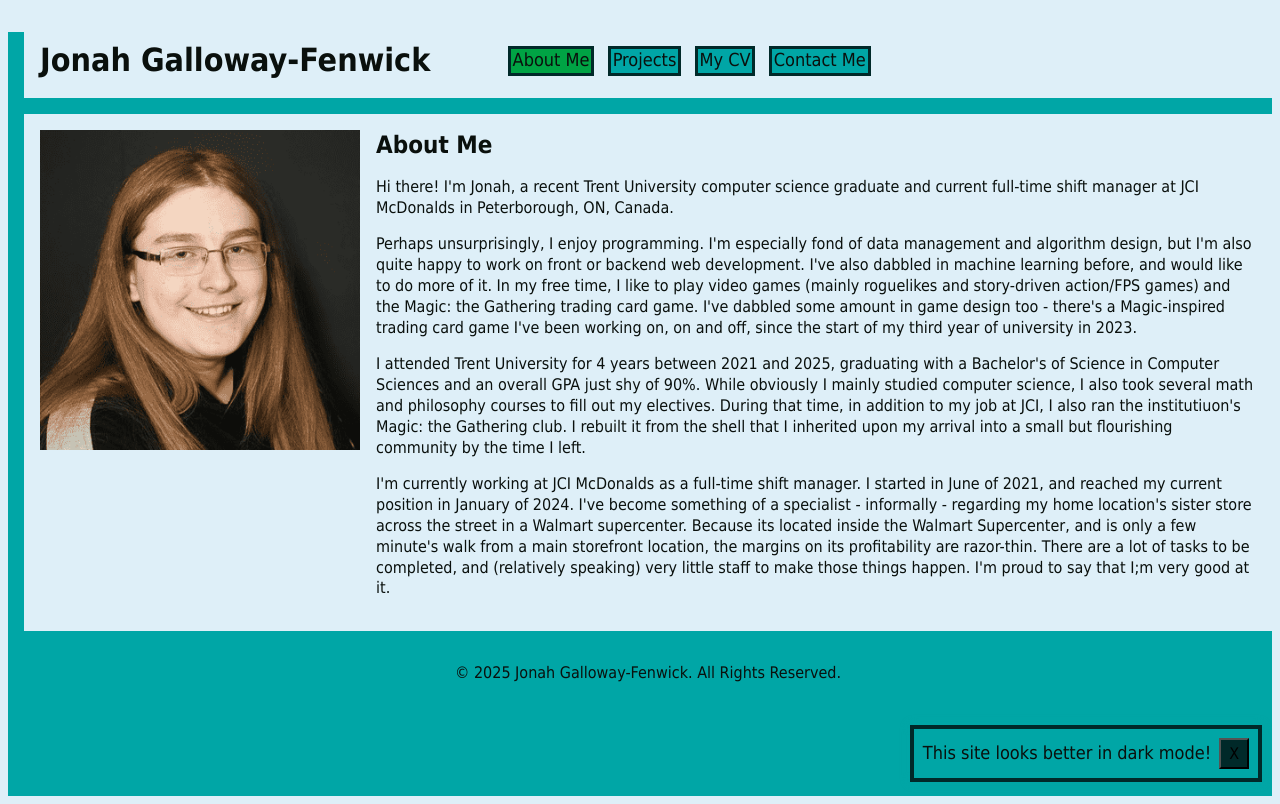
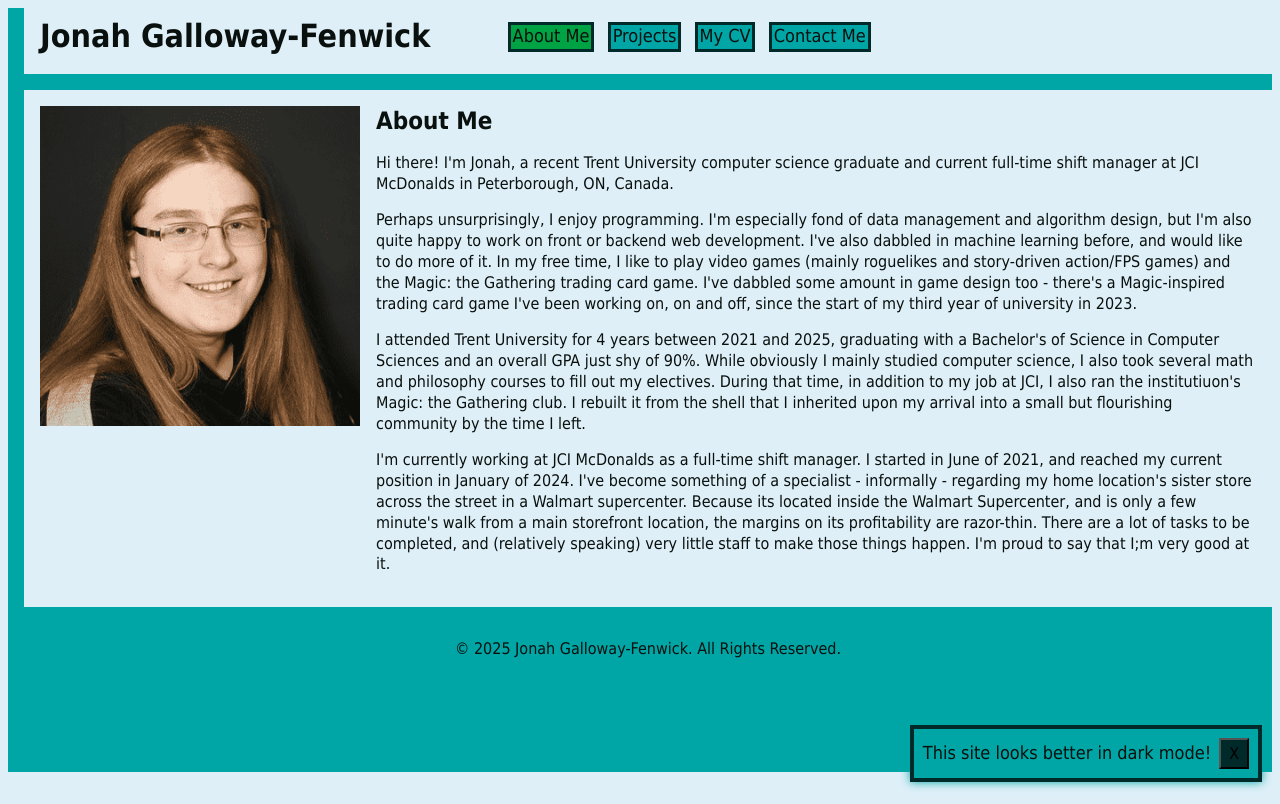
Before and after one commit to SwishyFishy/AboutMeWebsite, a React (Vite) app in the folder MyWebsite/: page / in a window 1280 px wide. Built offline with nearby package versions, Linux system fonts and the light colour scheme.

Commit message:
Float the page header

```diff
--- a/MyWebsite/src/styles/Header.css
+++ b/MyWebsite/src/styles/Header.css
@@ -1,3 +1,10 @@
+#header{
+    position: sticky;
+    top: 0;
+
+    background-color: var(--background);
+}
+
 #header header{
     display: flex;
     flex-direction: row;
--- a/MyWebsite/src/styles/Layout.css
+++ b/MyWebsite/src/styles/Layout.css
@@ -1,5 +1,5 @@
 #layout{
     border-left: 1em solid var(--accent-primary);
     border-bottom: 1em solid var(--accent-primary);
-    margin: 2em 0em 0em 0em;
+    margin: 0em;
 }
```
